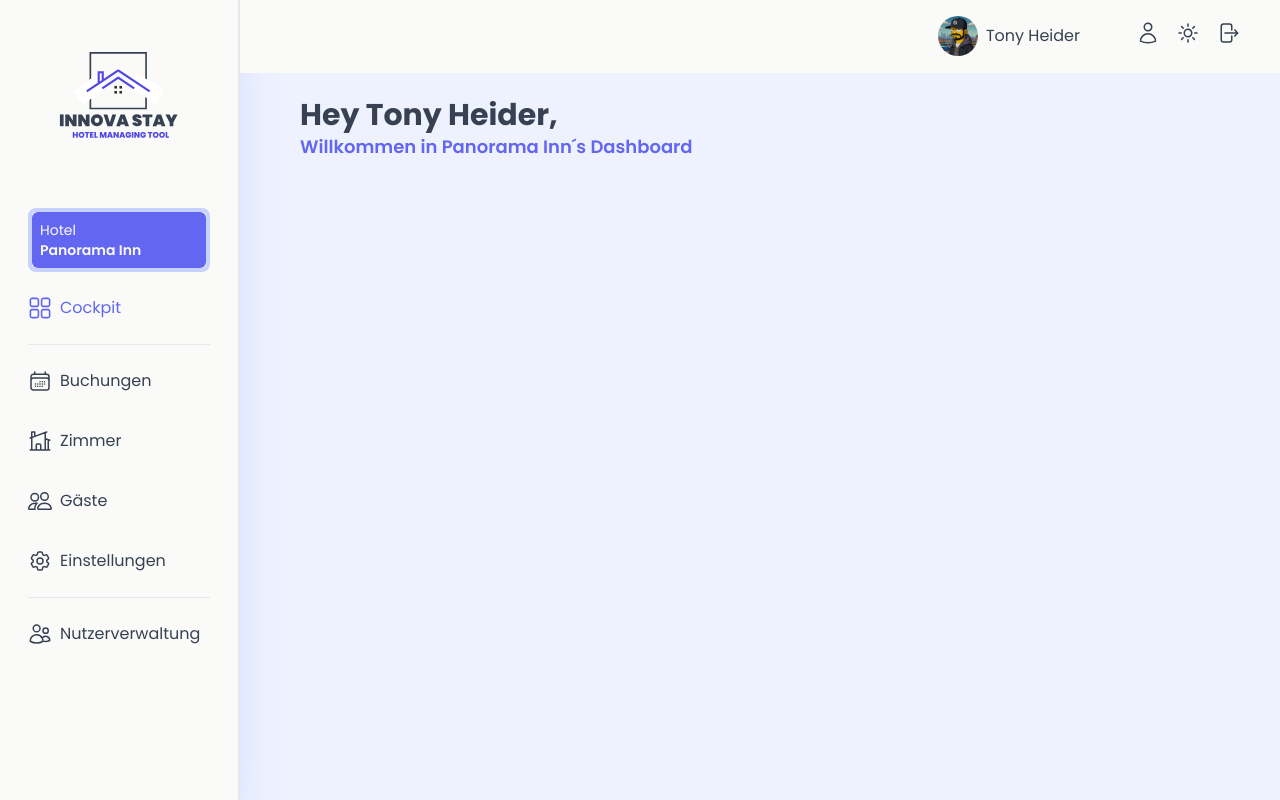
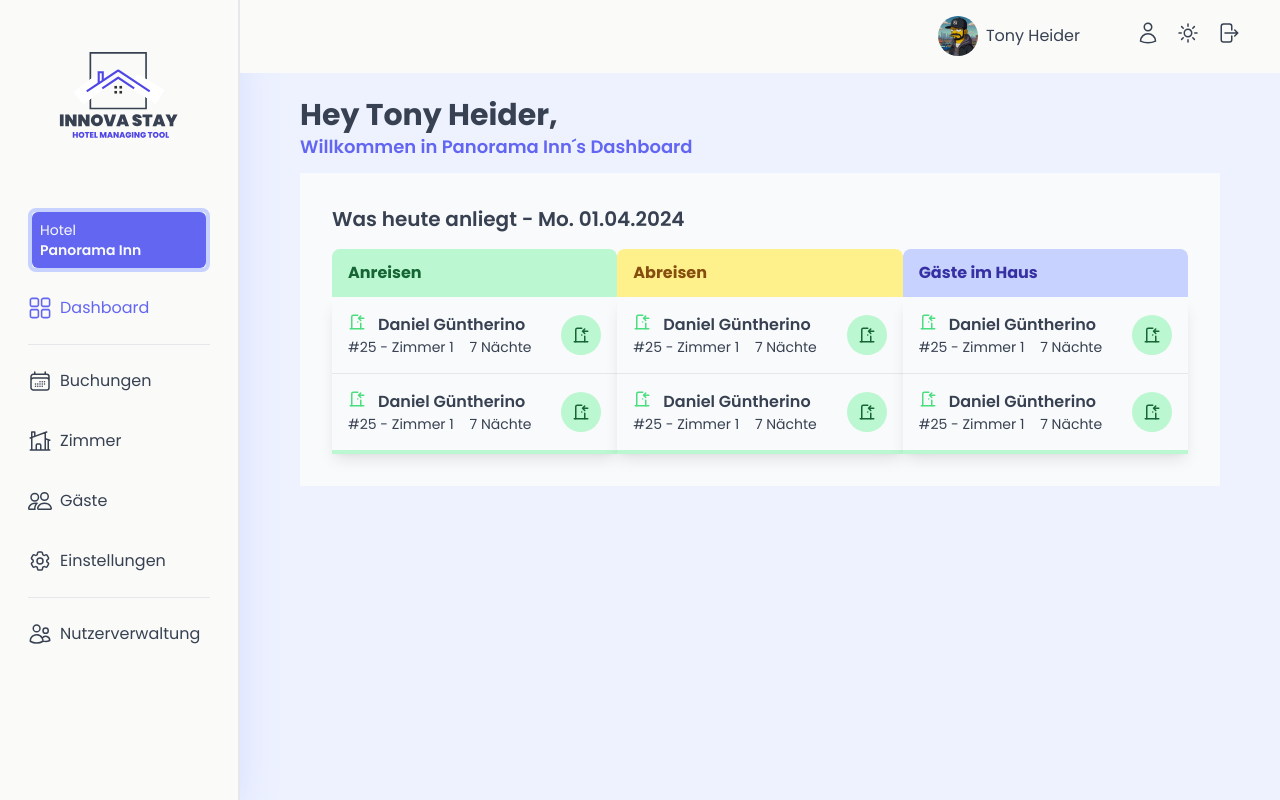
Before and after one commit to TonySN90/innovastay, a React (Vite) app: page /dashboard in a window 1280 px wide. Built offline with nearby package versions, Linux system fonts and the light colour scheme; a web font is replaced by a local one.

Commit message:
create dashboard section - today´s concerns

```diff
--- a/src/pages/Dashboard.tsx
+++ b/src/pages/Dashboard.tsx
@@ -1,12 +1,112 @@
+import { TbDoorEnter } from "react-icons/tb";
+import { formatDate } from "../utils/datesHelper";
+
 function Dashboard() {
   return (
-    <div className="w-[60%] ">
+    <>
+      <DbHeader />
+      <DbSection
+        title={`Was heute anliegt - ${formatDate(new Date(Date.now()))}`}
+      >
+        <DbInfoCard title="Anreisen" color="bg-green-200 text-green-800" />
+        <DbInfoCard title="Abreisen" color="bg-yellow-200 text-yellow-800" />
+        <DbInfoCard
+          title="Gäste im Haus"
+          color="bg-indigo-200 text-indigo-800"
+        />
+      </DbSection>
+    </>
+  );
+}
+
+export default Dashboard;
+
+function DbHeader() {
+  return (
+    <header className="w-[60%]">
       <h1 className="text-3xl font-bold">Hey Tony Heider,</h1>
       <h2 className="font-semibold text-lg mb-3 text-indigo-500">
         Willkommen in Panorama Inn´s Dashboard
       </h2>
-    </div>
+    </header>
   );
 }
 
-export default Dashboard;
+function DbSection({
+  children,
+  title,
+}: {
+  children: React.ReactNode;
+  title: string;
+}) {
+  return (
+    <section className="min-w-[300px] p-8 bg-gray-50">
+      <h3 className="text-xl font-semibold mb-4">{title}</h3>
+      <div className="flex justify-between">{children}</div>
+    </section>
+  );
+}
+
+function DbInfoCard({ title, color }: { title: string; color: string }) {
+  return (
+    <table className="w-[300px] border-b-4 border-green-200">
+      <thead className={`block rounded-t-lg py-2 px-4 ${color}`}>
+        <tr>
+          <th className="text-left h-8">{title}</th>
+        </tr>
+      </thead>
+      <tbody className="bg-gray-50 shadow-lg">
+        <InfoCardRow
+          name="Daniel Güntherino"
+          bookingId="25"
+          cabin="Zimmer 1"
+          nights="7 Nächte"
+        />
+        <InfoCardRow
+          name="Daniel Güntherino"
+          bookingId="25"
+          cabin="Zimmer 1"
+          nights="7 Nächte"
+        />
+      </tbody>
+    </table>
+  );
+}
+
+function InfoCardRow({
+  name,
+  bookingId,
+  cabin,
+  nights,
+}: {
+  name: string;
+  bookingId: string;
+  cabin: string;
+  nights: string;
+}) {
+  return (
+    <tr className="hover:bg-gray-100 border-b">
+      <td>
+        <div className="flex justify-between p-4 items-center">
+          <div className="flex flex-col">
+            <div className="flex gap-3">
+              <div>
+                <TbDoorEnter className="text-green-400 text-lg" />
+              </div>
+              <span className="font-semibold">{name}</span>
+            </div>
+            <div className="font text-sm">
+              <span className="mr-3">
+                #{bookingId} - {cabin}
+              </span>
+              <span> {nights}</span>
+            </div>
+          </div>
+          <div className="flex items-center justify-center h-10 w-10 bg-green-200 rounded-full">
+            <TbDoorEnter className="text-green-800 text-lg cursor-pointer" />
+          </div>
+        </div>
+      </td>
+    </tr>
+  );
+}
--- a/src/ui/MainNav.tsx
+++ b/src/ui/MainNav.tsx
@@ -22,7 +22,7 @@ function MainNav() {
         <li className={listElStyles}>
           <NavLink className="flex py-3" to="/dashboard">
             <RxDashboard className="w-6 h-6 mr-2" />
-            <span>Cockpit</span>
+            <span>Dashboard</span>
           </NavLink>
         </li>
         <hr className="mb-3" />
```
